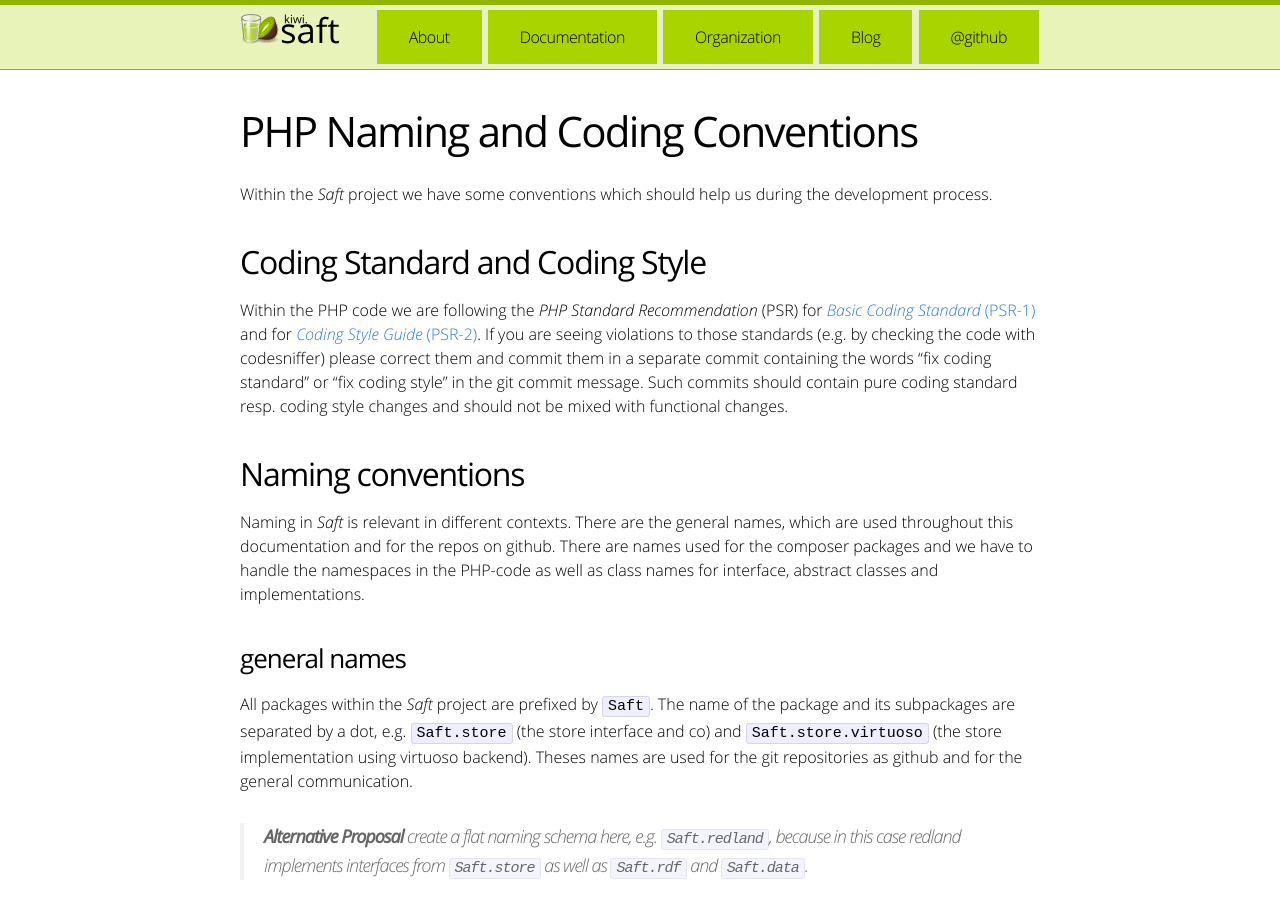
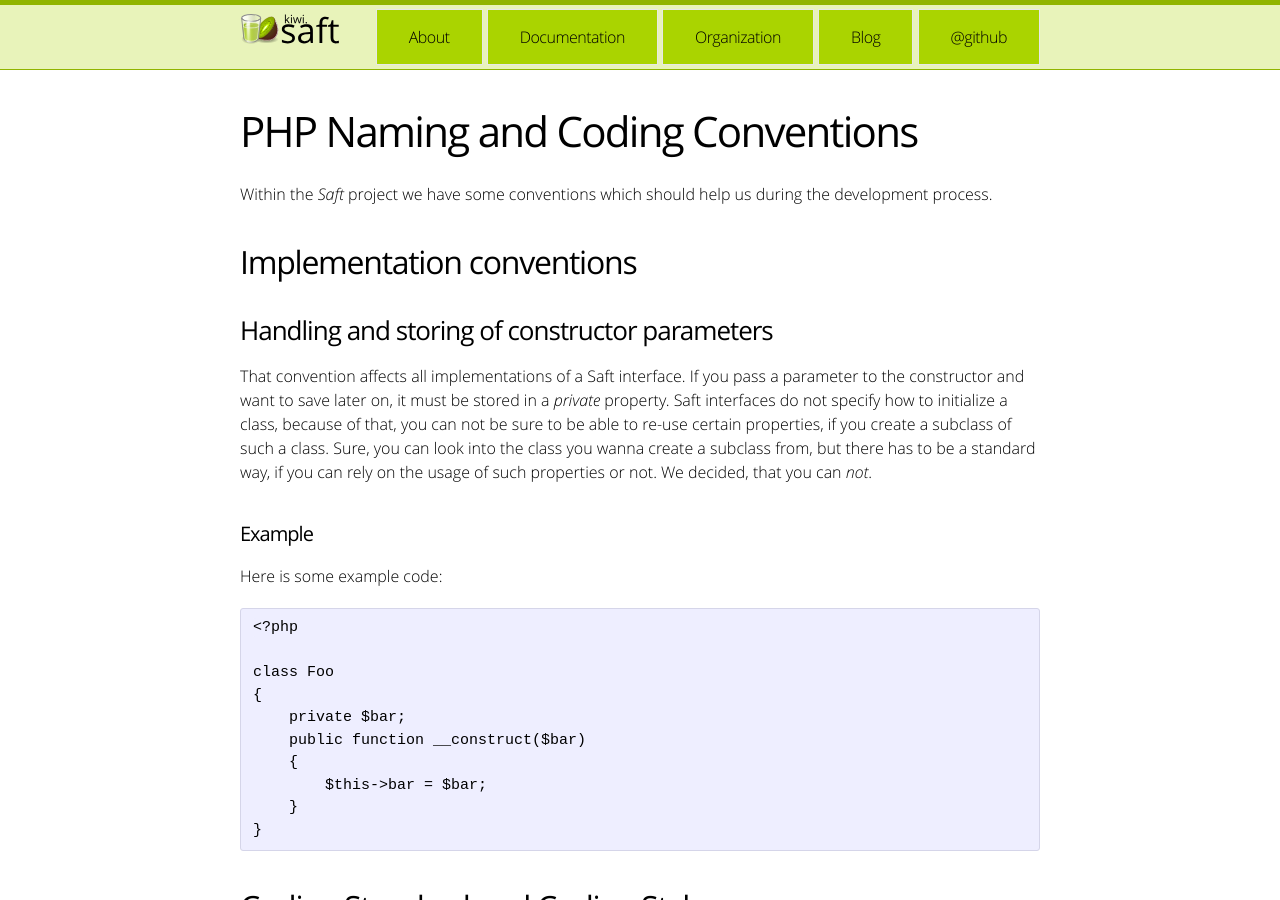
Before and after one commit to SaftIng/safting.github.io, a Jekyll site: the page built from doc/phpframework/conventions.md, in a window 1280 px wide and 900 px high. Built offline with Jekyll 4.4.1, drawn with Linux system fonts in a browser that asks for light colours.

Commit message:
Update conventions.md

```diff
--- a/doc/phpframework/conventions.md
+++ b/doc/phpframework/conventions.md
@@ -4,6 +4,27 @@ title: PHP Naming and Coding Conventions
 ---
 
 Within the _Saft_ project we have some conventions which should help us during the development process.
+
+## Implementation conventions
+
+### Handling and storing of constructor parameters
+
+That convention affects all implementations of a Saft interface. If you pass a parameter to the constructor and want to save later on, it must be stored in a *private* property. Saft interfaces do not specify how to initialize a class, because of that, you can not be sure to be able to re-use certain properties, if you create a subclass of such a class. Sure, you can look into the class you wanna create a subclass from, but there has to be a standard way, if you can rely on the usage of such properties or not. We decided, that you can *not*.
+
+#### Example
+
+Here is some example code:
+
+    <?php
+
+    class Foo
+    {
+        private $bar;
+        public function __construct($bar)
+        {
+            $this->bar = $bar;
+        }
+    }
 
 ## Coding Standard and Coding Style
 
```
